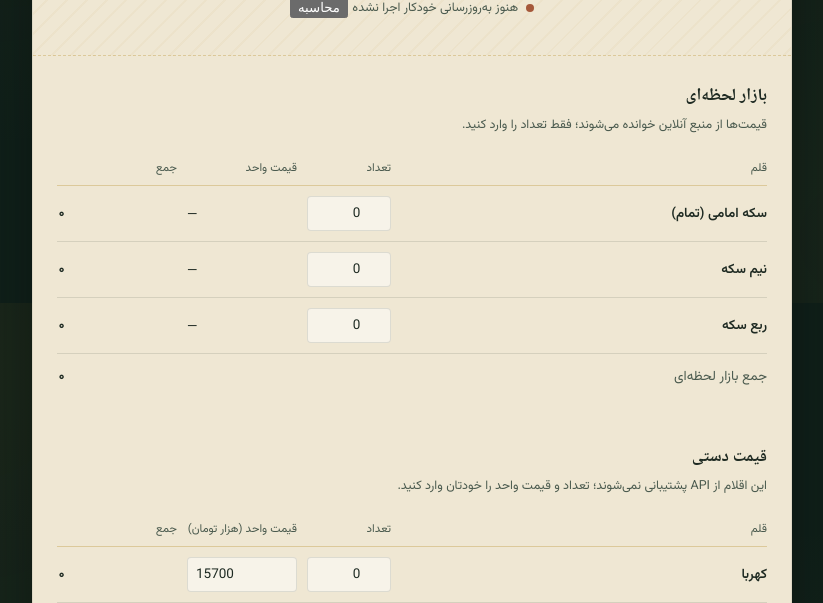
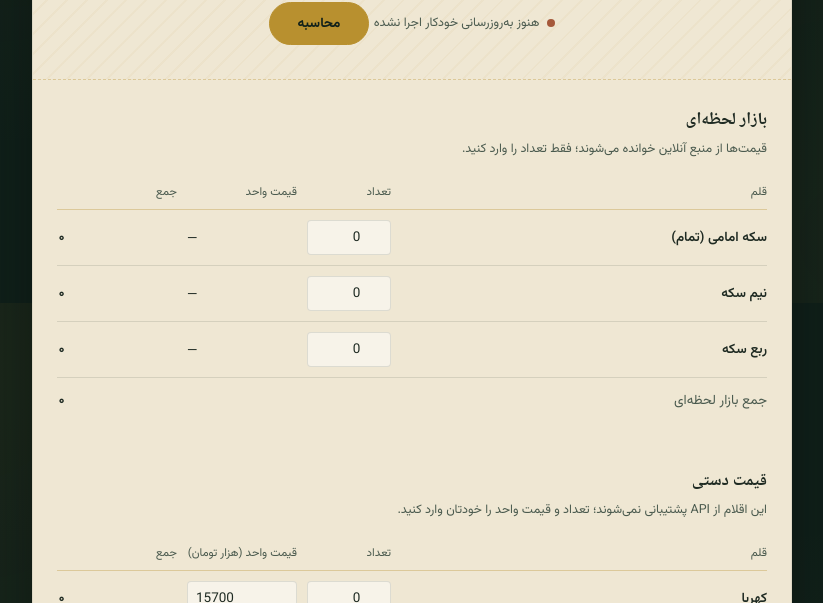
Before and after one commit to parsa8484/Seke, a plain HTML site: page index.html in a window 1280 px wide. Shown: the part 497-1100 px from the top of the page, without its empty margins (228-1051 px from the left). Drawn offline with Linux system fonts and the light colour scheme.

Commit message:
Update style.css

```diff
--- a/css/style.css
+++ b/css/style.css
@@ -173,6 +173,28 @@ body {
   100% { box-shadow: 0 0 0 0 rgba(95, 122, 90, 0); }
 }
 
+.calc-btn {
+  margin-top: 18px;
+  padding: 10px 28px;
+  border: 1px solid var(--brass);
+  border-radius: 999px;
+  background: var(--brass);
+  color: var(--ink);
+  font-family: var(--font-body);
+  font-weight: 700;
+  font-size: 13.5px;
+  cursor: pointer;
+  transition: background 0.15s ease, transform 0.1s ease;
+}
+
+.calc-btn:hover {
+  background: var(--brass-bright);
+}
+
+.calc-btn:active {
+  transform: scale(0.97);
+}
+
 /* ---------- بخش‌های دفتر ---------- */
 .book-section {
   padding: 26px 24px 10px;
```
